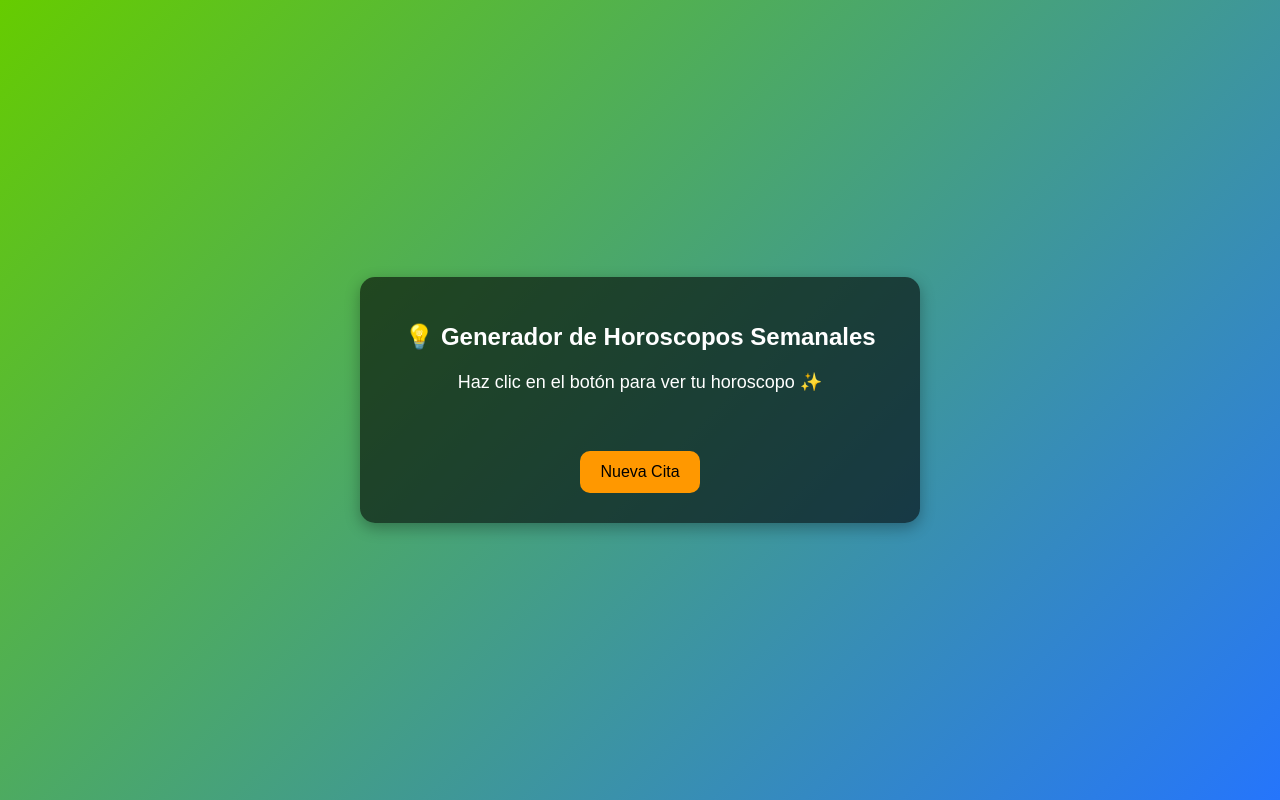
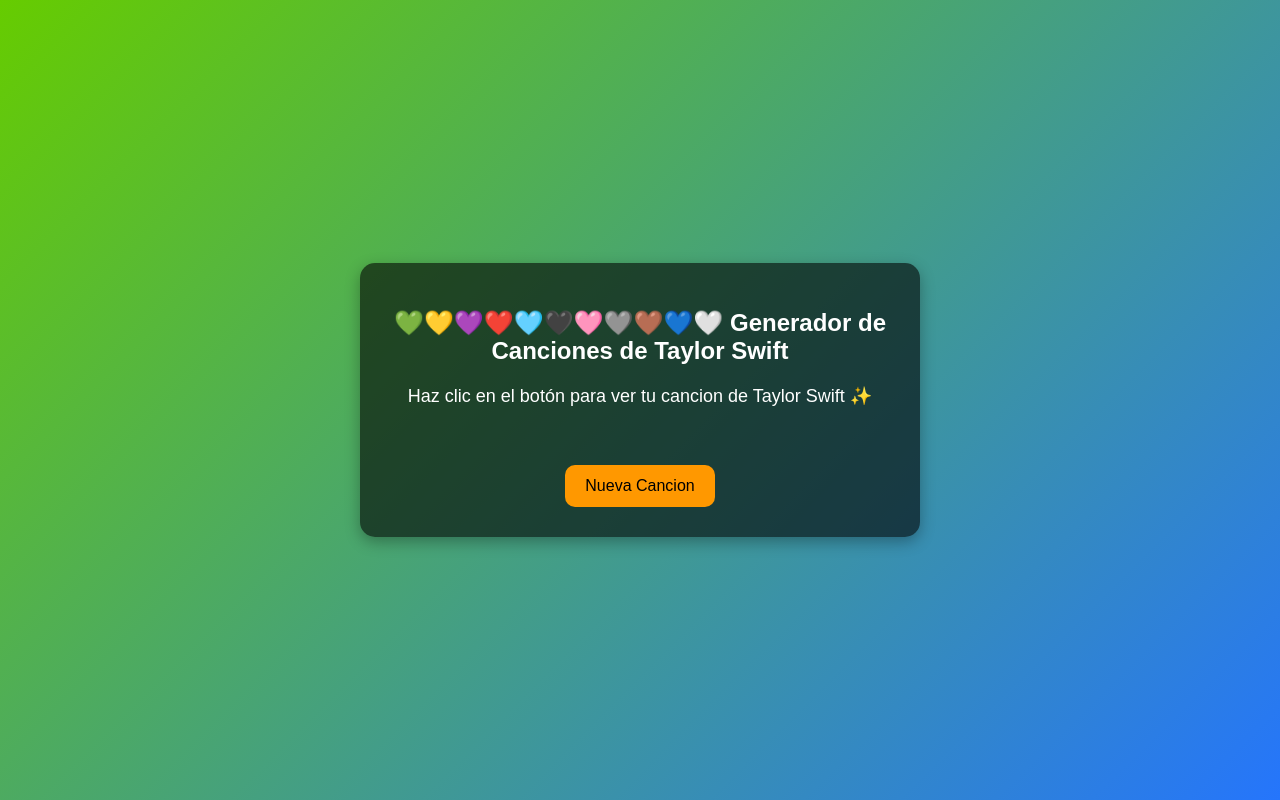
Before and after one commit to ednachavez1510-blip/UdelG, a plain HTML site: page index.html in a window 1280 px wide. Drawn offline with Linux system fonts and the light colour scheme.

Commit message:
Update index.html

```diff
--- a/index.html
+++ b/index.html
@@ -6,14 +6,14 @@
 <head>
   <meta charset="UTF-8">
   <meta name="viewport" content="width=device-width, initial-scale=1.0">
-  <title>Citas Motivacionales</title>
+  <title>Canciones Taylor Swift</title>
   <link rel="stylesheet" href="style.css">
 </head>
 <body>
   <div class="container">
-    <h1>💡 Generador de Horoscopos Semanales</h1> <!-- Aqui se inicia las citas -->
-    <p id="quote">Haz clic en el botón para ver tu horoscopo ✨</p>
-    <button onclick="generarHoroscopo()">Nueva Cita</button>
+    <h1>💚💛💜❤️🩵🖤🩷🩶🤎💙🤍 Generador de Canciones de Taylor Swift</h1> <!-- Aqui se inicia las canciones -->
+    <p id="quote">Haz clic en el botón para ver tu cancion de Taylor Swift ✨</p>
+    <button onclick="generarCancion()">Nueva Cancion</button>
   </div>
   <script src="script.js"></script>
 </body>
```
